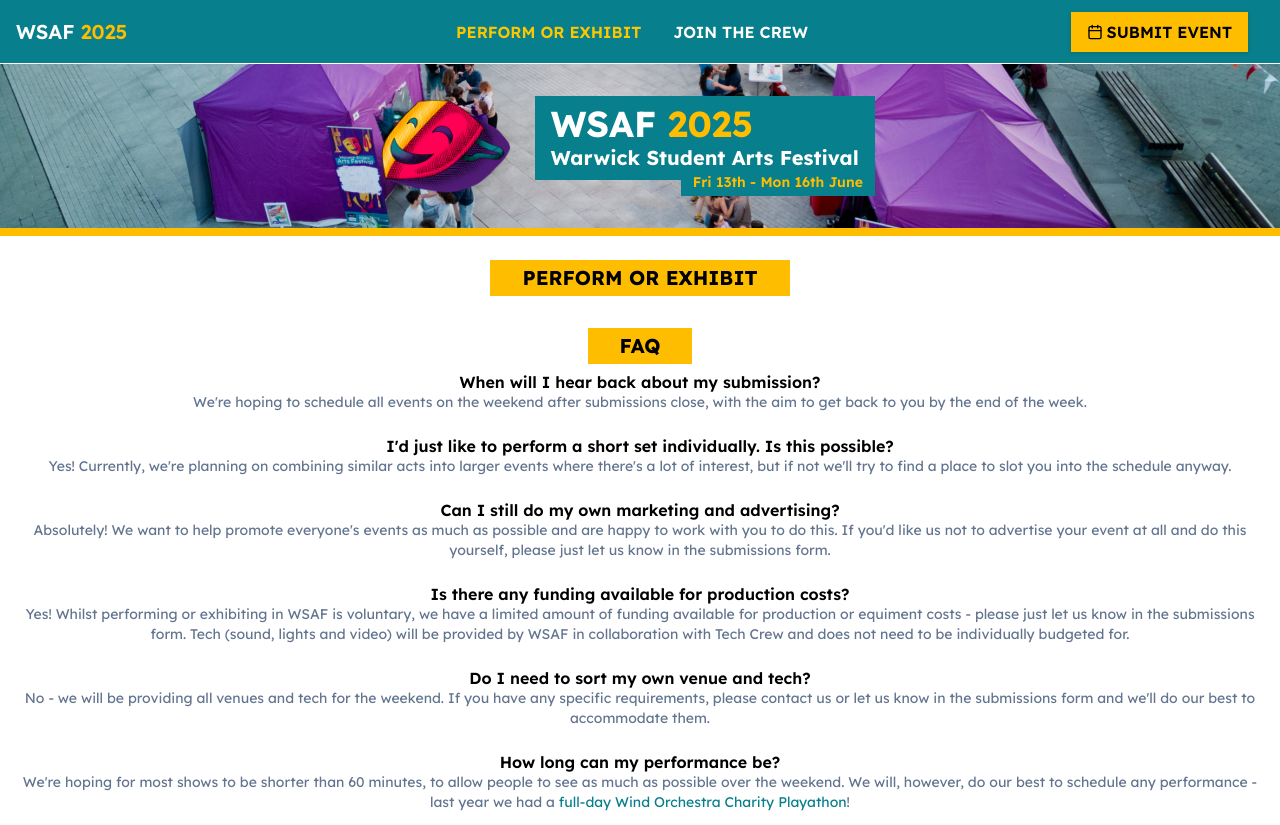
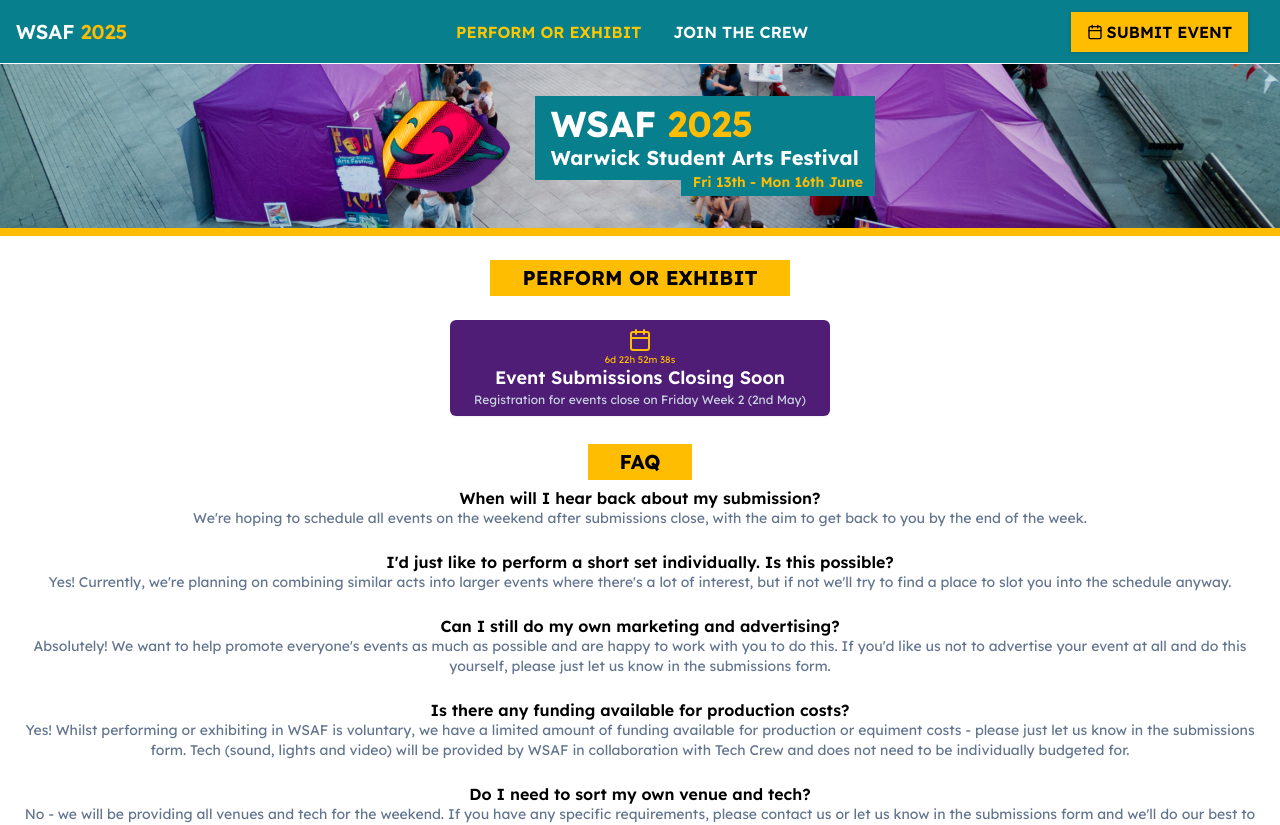
Before and after one commit to WarwickStudentArtsFestival/wsaf25-website, a Next.js app: page /perform in a window 1280 px wide. Shown: the top 825 px of the page. Built offline with nearby package versions, Linux system fonts and the light colour scheme.

Commit message:
add submit button to page

```diff
--- a/src/app/perform/page.tsx
+++ b/src/app/perform/page.tsx
@@ -3,13 +3,16 @@ import PageHeader from '@/app/components/page-header';
 import HighlightedHeading from '@/app/components/highlighted-heading';
 import SubmissionsFaq from '@/app/(home)/components/faq/submissions-faq';
 
+import HighlightCountdown from '../(home)/components/highlight-countdown';
+
 export default function Perform() {
   return (
     <main className="mb-4">
       <PageHeader />
-      <div className="mt-4">
+      <div className="m-4">
         <HighlightedHeading text="Perform Or Exhibit" />
       </div>
+      <HighlightCountdown />
       {/* <h1 className="text-teal text-2xl font-semibold mb-2">
         Something here
       </h1> */}
```
